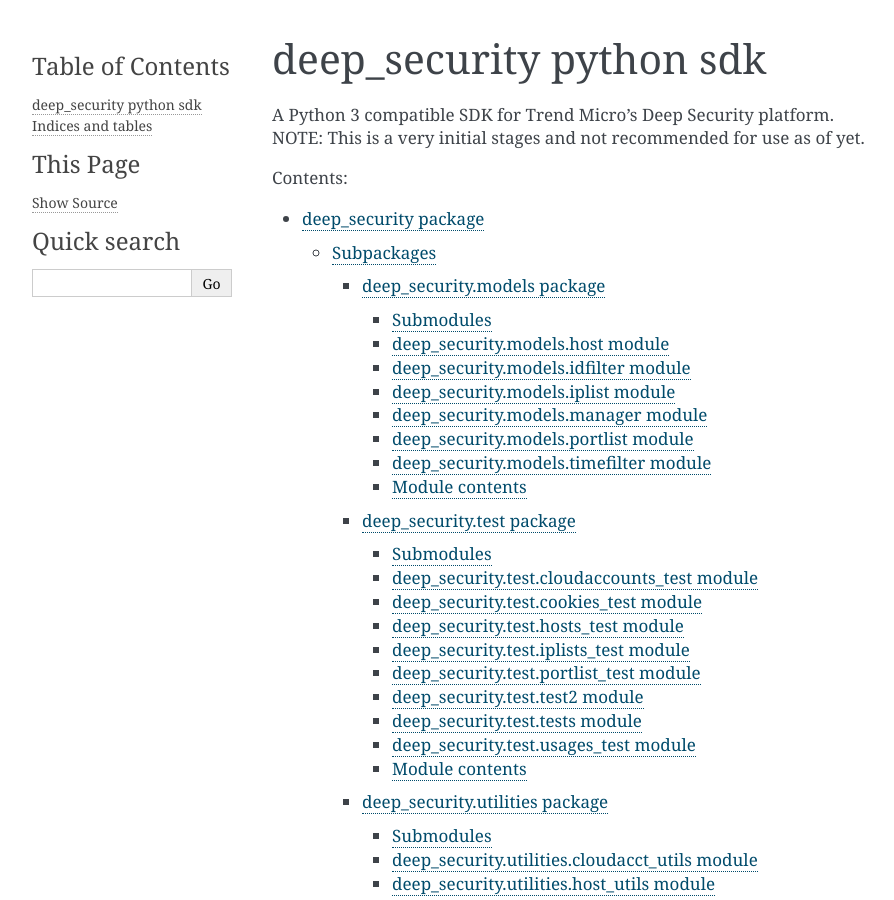
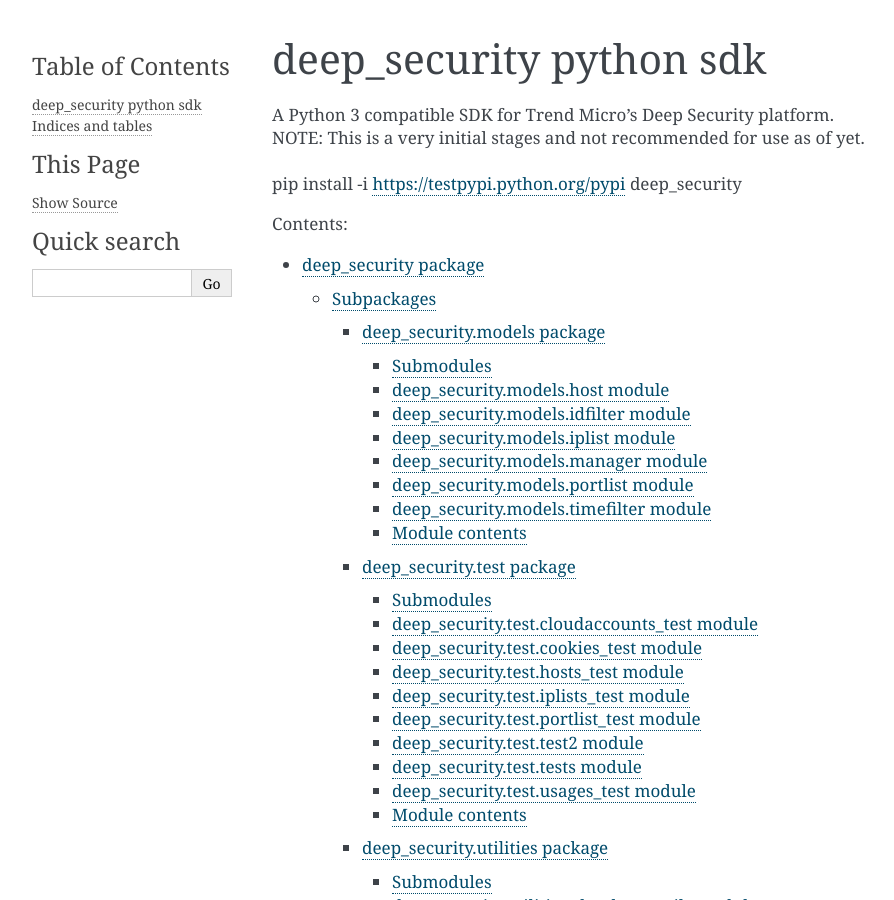
Before and after one commit to trend206/dsp3, a Sphinx documentation site: the page built from docs/source/index.rst, in a window 1280 px wide and 900 px high. Shown: the whole window, without its empty margins (148-1042 px from the left). Built offline with Sphinx 7.4.7, drawn with Linux system fonts in a browser that asks for light colours.

Commit message:
starting documentation

```diff
--- a/docs/source/index.rst
+++ b/docs/source/index.rst
@@ -8,6 +8,8 @@
 
 | A Python 3 compatible SDK for Trend Micro's Deep Security platform.
 | NOTE: This is a very initial stages and not recommended for use as of yet.
+|
+| pip install -i https://testpypi.python.org/pypi deep_security
 
 Contents:
 
```
